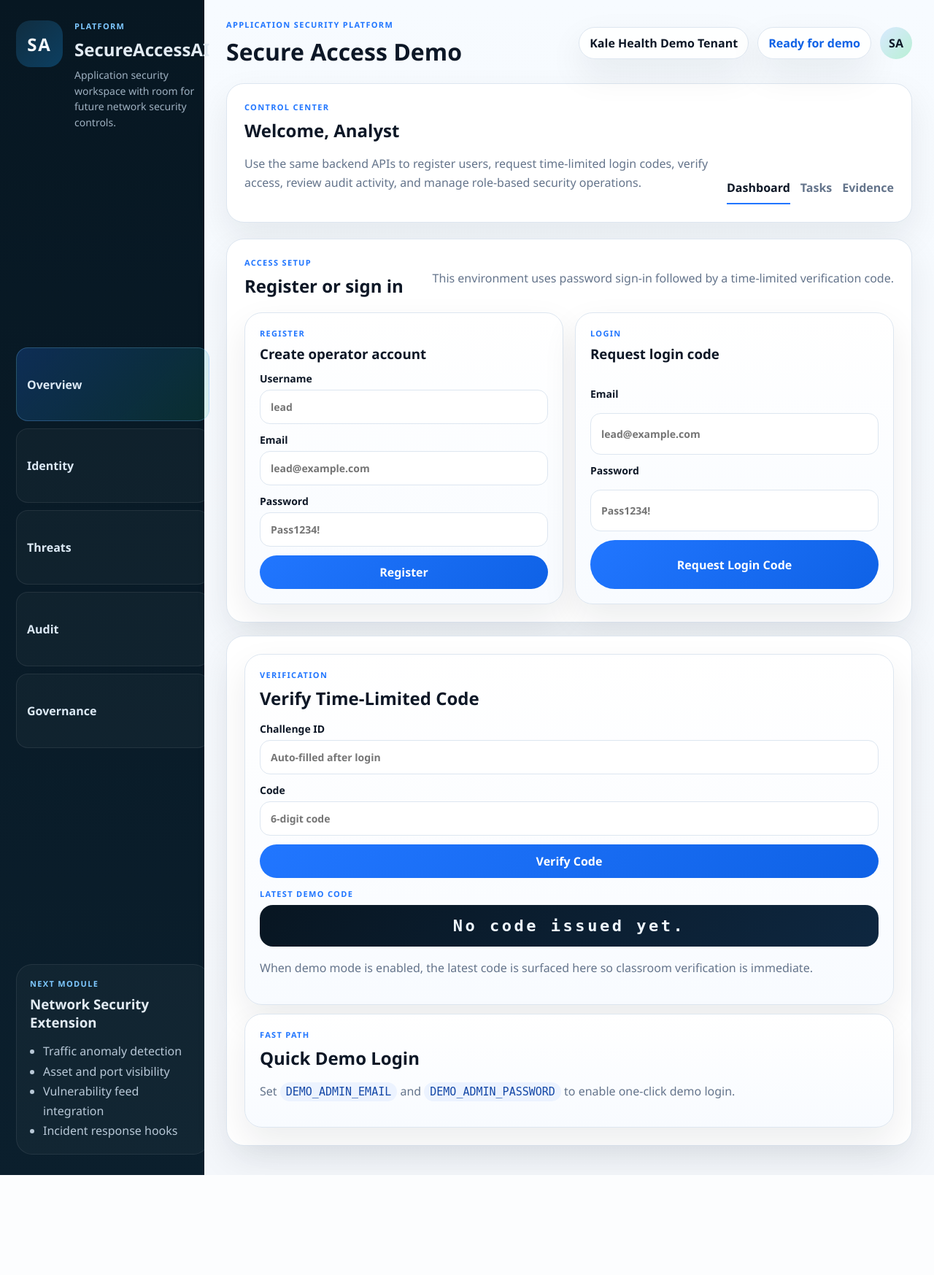
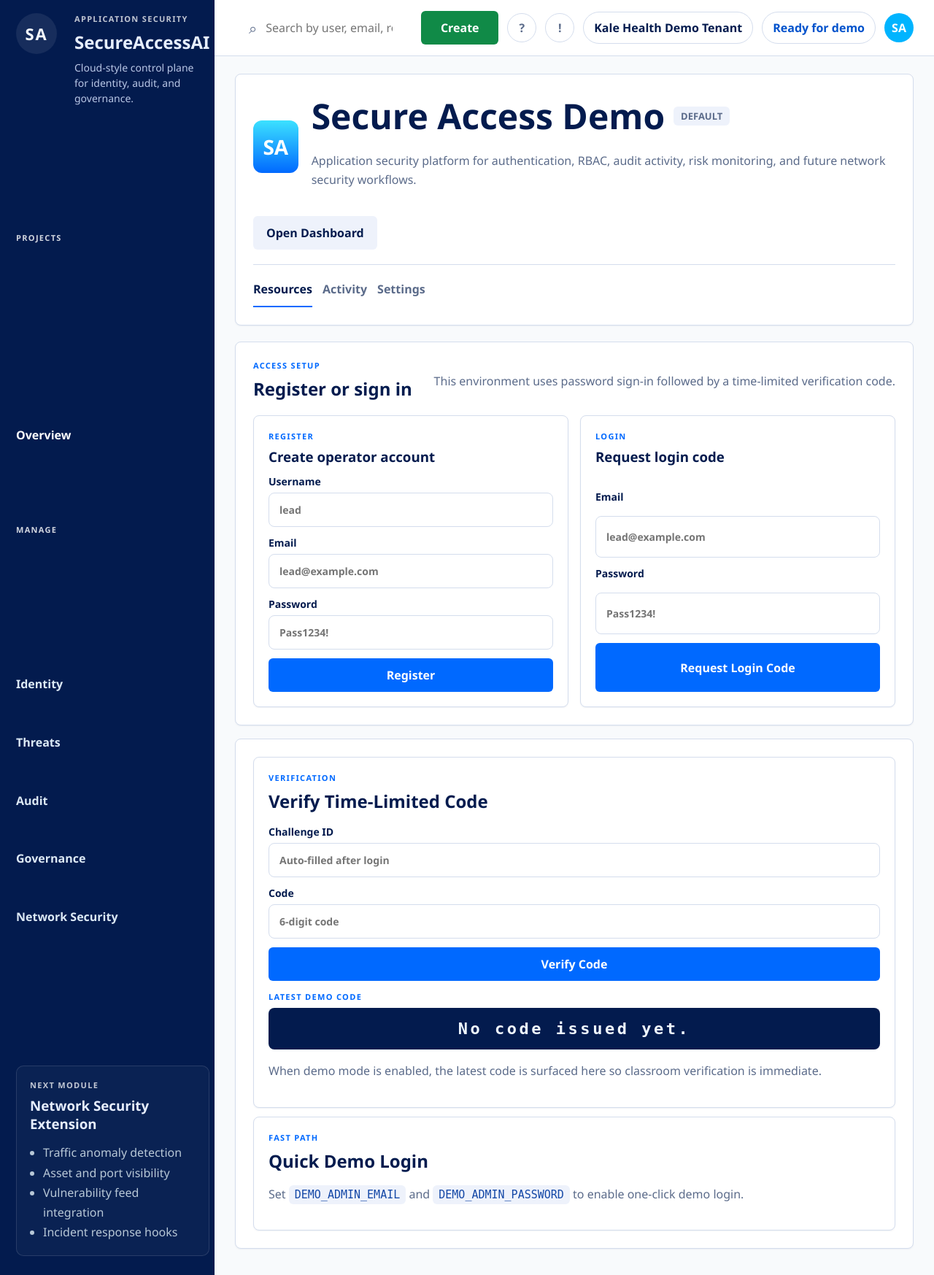
Before and after one commit to julianlu26/SecureAccessAI, a Flask app: page / in a window 1280 px wide. Shown: the whole page at 73% size. Before the commit the page ends 1610 px from the top, so only its background shows below. Run offline with Flask 3, Linux system fonts and the light colour scheme; parts of the project's set-up code (start-up, migrations or seed data) failed here and were passed over; some libraries are stand-ins or nearby versions.

Commit message:
feat(ui): restyle console toward cloud platform look

```diff
--- a/app/static/demo.css
+++ b/app/static/demo.css
@@ -1,19 +1,19 @@
 :root {
-  --bg: #f4f7fb;
+  --bg: #f8fafc;
   --surface: #ffffff;
-  --surface-soft: #f8fbff;
+  --surface-soft: #ffffff;
   --panel: #ffffff;
-  --ink: #0d1726;
-  --muted: #64748b;
-  --line: #dde6f0;
-  --accent: #2176ff;
-  --accent-strong: #0f62e6;
+  --ink: #031b4e;
+  --muted: #5b6b8a;
+  --line: #d4dded;
+  --accent: #0069ff;
+  --accent-strong: #0052cc;
   --success: #19c37d;
   --danger: #ef4444;
   --warning: #f59e0b;
-  --nav: #071722;
-  --nav-soft: #102534;
-  --shadow: 0 20px 48px rgba(15, 23, 42, 0.08);
+  --nav: #031b4e;
+  --nav-soft: #0b255d;
+  --shadow: 0 1px 2px rgba(3, 27, 78, 0.06);
 }
 
 * {
@@ -23,7 +23,7 @@
 body {
   margin: 0;
   font-family: "Avenir Next", "Segoe UI", sans-serif;
-  background: linear-gradient(180deg, #f7fbff 0%, var(--bg) 100%);
+  background: var(--bg);
   color: var(--ink);
 }
 
@@ -35,15 +35,15 @@ input {
 .app-shell {
   min-height: 100vh;
   display: grid;
-  grid-template-columns: 280px 1fr;
+  grid-template-columns: 294px 1fr;
 }
 
 .sidebar {
-  background: linear-gradient(180deg, #071722 0%, #0b1f2d 100%);
-  color: #e2ebf3;
-  padding: 28px 22px;
+  background: var(--nav);
+  color: #e6eeff;
+  padding: 18px 22px 26px;
   display: grid;
-  gap: 28px;
+  gap: 18px;
 }
 
 .sidebar-brand {
@@ -54,14 +54,14 @@ input {
 }
 
 .brand-mark {
-  width: 64px;
-  height: 64px;
-  border-radius: 20px;
+  width: 56px;
+  height: 56px;
+  border-radius: 999px;
   display: grid;
   place-items: center;
-  background: linear-gradient(135deg, #102d40 0%, #0c3f61 100%);
+  background: rgba(255, 255, 255, 0.08);
   color: #f7fbff;
-  font-size: 24px;
+  font-size: 22px;
   font-weight: 800;
   letter-spacing: 0.08em;
 }
@@ -77,8 +77,8 @@ input {
 
 .sidebar-copy {
   margin: 8px 0 0;
-  color: #9fb1c1;
-  line-height: 1.55;
+  color: #b9c7e6;
+  line-height: 1.5;
   font-size: 14px;
 }
 
@@ -94,7 +94,8 @@ input {
 }
 
 .sidebar-eyebrow {
-  color: #7ec8ff;
+  color: #ffffff;
+  opacity: 0.75;
 }
 
 .eyebrow,
@@ -103,31 +104,39 @@ input {
   color: var(--accent);
 }
 
+.menu-heading {
+  margin: 6px 0 0;
+  color: rgba(255, 255, 255, 0.82);
+  font-size: 11px;
+  font-weight: 700;
+  letter-spacing: 0.12em;
+  text-transform: uppercase;
+}
+
 .sidebar-nav {
   display: grid;
-  gap: 10px;
+  gap: 4px;
 }
 
 .nav-item {
-  border: 1px solid rgba(255, 255, 255, 0.08);
-  background: rgba(255, 255, 255, 0.03);
+  border: 0;
+  background: transparent;
   color: #dce9f5;
-  border-radius: 16px;
-  padding: 12px 14px;
+  border-radius: 8px;
+  padding: 12px 0;
   text-align: left;
   font-weight: 700;
 }
 
 .nav-item.active {
-  background: linear-gradient(135deg, rgba(33, 118, 255, 0.22), rgba(25, 195, 125, 0.12));
-  border-color: rgba(126, 200, 255, 0.25);
+  color: #ffffff;
 }
 
 .sidebar-module {
   margin-top: auto;
-  border: 1px solid rgba(255, 255, 255, 0.08);
+  border: 1px solid rgba(255, 255, 255, 0.12);
   background: rgba(255, 255, 255, 0.03);
-  border-radius: 22px;
+  border-radius: 10px;
   padding: 18px;
 }
 
@@ -139,7 +148,7 @@ input {
 }
 
 .workspace {
-  padding: 26px 30px 40px;
+  padding: 0 28px 36px;
 }
 
 .topbar {
@@ -147,7 +156,39 @@ input {
   align-items: center;
   justify-content: space-between;
   gap: 20px;
-  margin-bottom: 22px;
+  margin: 0 -28px 24px;
+  padding: 12px 28px;
+  background: #fff;
+  border-bottom: 1px solid var(--line);
+}
+
+.topbar-search {
+  flex: 1;
+  max-width: 760px;
+  display: flex;
+  align-items: center;
+  gap: 12px;
+  padding: 0 18px;
+  height: 52px;
+  border: 1px solid transparent;
+  border-radius: 8px;
+  background: #fff;
+}
+
+.topbar-search input {
+  border: 0;
+  padding: 0;
+  background: transparent;
+  color: var(--ink);
+}
+
+.topbar-search input:focus {
+  outline: none;
+}
+
+.search-icon {
+  color: var(--muted);
+  font-size: 20px;
 }
 
 .topbar-actions {
@@ -156,15 +197,35 @@ input {
   gap: 12px;
 }
 
+.create-button,
+.icon-button {
+  box-shadow: none;
+}
+
+.create-button {
+  min-width: 106px;
+  background: #108a47;
+}
+
+.icon-button {
+  width: 40px;
+  height: 40px;
+  border-radius: 999px;
+  padding: 0;
+  background: transparent;
+  color: var(--muted);
+  border: 1px solid var(--line);
+}
+
 .tenant-badge,
 .status-pill {
   border: 1px solid var(--line);
-  background: rgba(255, 255, 255, 0.92);
+  background: #fff;
   border-radius: 999px;
   padding: 10px 14px;
   font-weight: 700;
   color: var(--ink);
-  box-shadow: var(--shadow);
+  box-shadow: none;
 }
 
 .status-pill {
@@ -172,12 +233,13 @@ input {
 }
 
 .avatar {
-  width: 44px;
-  height: 44px;
+  width: 40px;
+  height: 40px;
   border-radius: 50%;
   display: grid;
   place-items: center;
-  background: linear-gradient(135deg, #d9e9ff 0%, #b9f0d5 100%);
+  background: #00b4ff;
+  color: #fff;
   font-weight: 800;
 }
 
@@ -185,7 +247,7 @@ input {
 .panel {
   background: var(--surface);
   border: 1px solid var(--line);
-  border-radius: 24px;
+  border-radius: 8px;
   box-shadow: var(--shadow);
 }
 
@@ -195,15 +257,57 @@ input {
 
 .inset-panel {
   padding: 20px;
-  background: linear-gradient(180deg, var(--surface) 0%, var(--surface-soft) 100%);
+  background: var(--surface-soft);
 }
 
 .welcome-strip {
-  display: flex;
-  align-items: end;
-  justify-content: space-between;
+  display: grid;
+  gap: 16px;
   gap: 20px;
   margin-bottom: 22px;
+}
+
+.project-header {
+  align-items: start;
+}
+
+.project-header-main {
+  display: flex;
+  align-items: center;
+  gap: 18px;
+}
+
+.project-avatar {
+  width: 72px;
+  height: 72px;
+  border-radius: 12px;
+  background: linear-gradient(180deg, #3ce1ff, #0069ff);
+  color: #fff;
+  display: grid;
+  place-items: center;
+  font-weight: 800;
+  font-size: 28px;
+}
+
+.project-title-row {
+  display: flex;
+  align-items: center;
+  gap: 12px;
+  flex-wrap: wrap;
+}
+
+.project-title-row h1 {
+  margin: 0;
+  font-size: 48px;
+}
+
+.project-tag {
+  padding: 4px 10px;
+  border-radius: 6px;
+  background: #eef2fb;
+  color: #5b6b8a;
+  font-size: 13px;
+  font-weight: 700;
 }
 
 .intro,
@@ -220,10 +324,12 @@ input {
   display: flex;
   gap: 14px;
   align-items: center;
+  border-top: 1px solid var(--line);
+  padding-top: 12px;
 }
 
 .tab {
-  padding: 10px 0;
+  padding: 10px 0 12px;
   border-bottom: 2px solid transparent;
   color: var(--muted);
   font-weight: 700;
@@ -288,7 +394,7 @@ label {
 input {
   width: 100%;
   padding: 13px 14px;
-  border-radius: 14px;
+  border-radius: 8px;
   border: 1px solid var(--line);
   background: #fff;
   color: var(--ink);
@@ -301,8 +407,8 @@ input:focus {
 
 button {
   border: 0;
-  border-radius: 999px;
-  background: linear-gradient(135deg, var(--accent) 0%, var(--accent-strong) 100%);
+  border-radius: 6px;
+  background: var(--accent);
   color: #fff;
   padding: 12px 18px;
   font-weight: 700;
@@ -310,7 +416,8 @@ button {
 }
 
 button.secondary {
-  background: linear-gradient(135deg, #26384a 0%, #42586e 100%);
+  background: #eef2fb;
+  color: var(--ink);
 }
 
 .button-row {
@@ -326,7 +433,7 @@ pre {
   margin: 0;
   min-height: 84px;
   padding: 16px;
-  border-radius: 18px;
+  border-radius: 8px;
   background: #081622;
   color: #eff7ff;
   overflow: auto;
@@ -344,7 +451,7 @@ pre {
   font-weight: 800;
   letter-spacing: 0.16em;
   text-align: center;
-  background: linear-gradient(135deg, #081622 0%, #0e2740 100%);
+  background: #031b4e;
 }
 
 .quick-login-panel code,
@@ -372,10 +479,10 @@ pre {
 }
 
 code {
-  background: #ecf3ff;
+  background: #eef2fb;
   color: #1347a6;
   padding: 4px 8px;
-  border-radius: 999px;
+  border-radius: 6px;
 }
 
 .hero-grid {
@@ -448,7 +555,7 @@ code {
 }
 
 .emphasis-panel {
-  background: linear-gradient(135deg, #f4faff 0%, #eefaf4 100%);
+  background: #f8fbff;
 }
 
 .gauge {
@@ -515,8 +622,8 @@ code {
 
 .future-module {
   border: 1px solid var(--line);
-  background: #f7fbff;
-  border-radius: 18px;
+  background: #f8fbff;
+  border-radius: 8px;
   padding: 14px;
   display: grid;
   gap: 6px;
--- a/app/templates/demo.html
+++ b/app/templates/demo.html
@@ -12,18 +12,24 @@
         <div class="sidebar-brand">
           <div class="brand-mark">SA</div>
           <div>
-            <p class="sidebar-eyebrow">Platform</p>
+            <p class="sidebar-eyebrow">Application Security</p>
             <h2>SecureAccessAI</h2>
-            <p class="sidebar-copy">Application security workspace with room for future network security controls.</p>
+            <p class="sidebar-copy">Cloud-style control plane for identity, audit, and governance.</p>
           </div>
         </div>
 
+        <p class="menu-heading">Projects</p>
         <nav class="sidebar-nav" aria-label="Primary">
           <button type="button" class="nav-item active">Overview</button>
+        </nav>
+
+        <p class="menu-heading">Manage</p>
+        <nav class="sidebar-nav" aria-label="Security areas">
           <button type="button" class="nav-item">Identity</button>
           <button type="button" class="nav-item">Threats</button>
           <button type="button" class="nav-item">Audit</button>
           <button type="button" class="nav-item">Governance</button>
+          <button type="button" class="nav-item">Network Security</button>
         </nav>
 
         <section class="sidebar-module">
@@ -40,30 +46,40 @@
 
       <div class="workspace">
         <header class="topbar">
-          <div>
-            <p class="eyebrow">Application Security Platform</p>
-            <h1>Secure Access Demo</h1>
+          <div class="topbar-search">
+            <span class="search-icon">⌕</span>
+            <input type="text" value="" placeholder="Search by user, email, role, or IP" aria-label="Search" readonly>
           </div>
           <div class="topbar-actions">
+            <button type="button" class="create-button">Create</button>
+            <button type="button" class="icon-button" aria-label="Help">?</button>
+            <button type="button" class="icon-button" aria-label="Notifications">!</button>
             <div class="tenant-badge">Kale Health Demo Tenant</div>
             <div class="status-pill" id="global-status-chip">Ready for demo</div>
             <div class="avatar">SA</div>
           </div>
         </header>
 
-        <section class="welcome-strip card-shell">
-          <div>
-            <p class="eyebrow">Control Center</p>
-            <h2>Welcome, Analyst</h2>
-            <p class="intro">
-              Use the same backend APIs to register users, request time-limited login codes, verify access,
-              review audit activity, and manage role-based security operations.
-            </p>
+        <section class="welcome-strip card-shell project-header">
+          <div class="project-header-main">
+            <div class="project-avatar">SA</div>
+            <div>
+              <div class="project-title-row">
+                <h1>Secure Access Demo</h1>
+                <span class="project-tag">DEFAULT</span>
+              </div>
+              <p class="intro">
+                Application security platform for authentication, RBAC, audit activity, risk monitoring, and future network security workflows.
+              </p>
+            </div>
+          </div>
+          <div class="button-row wrap">
+            <button type="button" class="secondary">Open Dashboard</button>
           </div>
           <div class="tab-row" aria-hidden="true">
-            <span class="tab active">Dashboard</span>
-            <span class="tab">Tasks</span>
-            <span class="tab">Evidence</span>
+            <span class="tab active">Resources</span>
+            <span class="tab">Activity</span>
+            <span class="tab">Settings</span>
           </div>
         </section>
 
```
